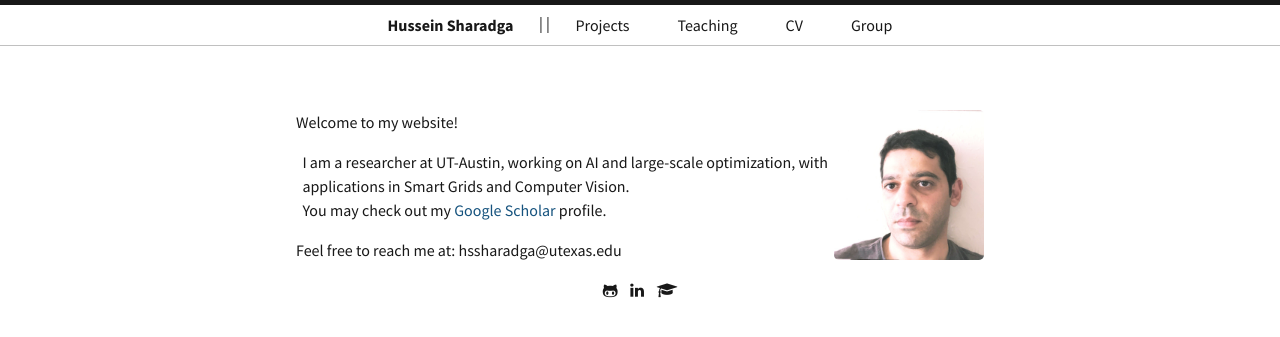
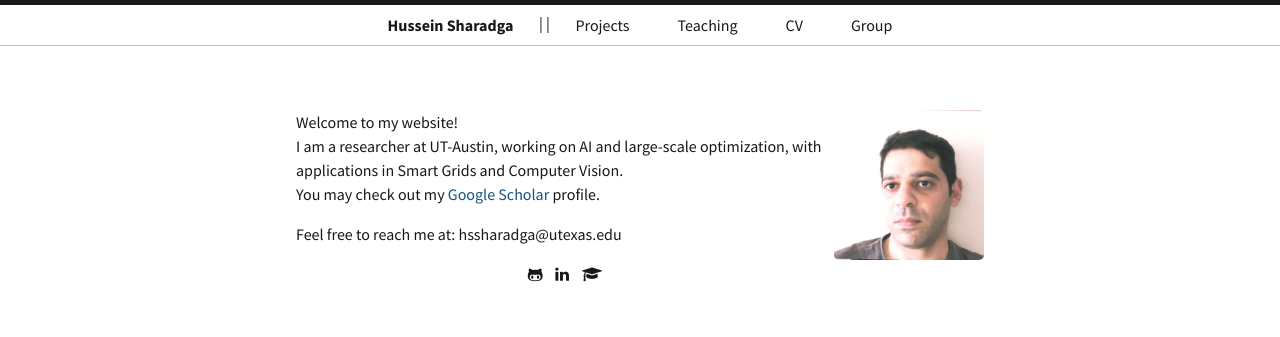
Before and after one commit to hssharadga/hssharadga.github.io, a Jekyll site: the page built from index.html, in a window 1280 px wide. Shown: the top 337 px of the page. Built offline with Jekyll 4.4.1, drawn with Linux system fonts in a browser that asks for light colours.

Commit message:
Update index.html

```diff
--- a/index.html
+++ b/index.html
@@ -15,15 +15,10 @@
   <img src="/assets/Pic Hussein.jpg" alt="drawing" height="150" align="right"/>
 
  <p style="text-align: left;">
-Welcome to my website!
- </p>
-
-
-
-  <p style="text-align: left;">
-    &nbsp;&nbsp;I am a researcher at UT-Austin, working on AI and large-scale optimization, with <br>
-    &nbsp;&nbsp;applications in Smart Grids and Computer Vision. <br>
-    &nbsp;&nbsp;You may check out my <a href="https://scholar.google.com/citations?user=F3R-63QAAAAJ&hl=en&oi=ao" target="_blank">Google Scholar</a> profile.
+Welcome to my website! <br>
+I am a researcher at UT-Austin, working on AI and large-scale optimization, with <br>
+applications in Smart Grids and Computer Vision. <br>
+You may check out my <a href="https://scholar.google.com/citations?user=F3R-63QAAAAJ&hl=en&oi=ao" target="_blank">Google Scholar</a> profile.
   </p>
 </div>
 
```
